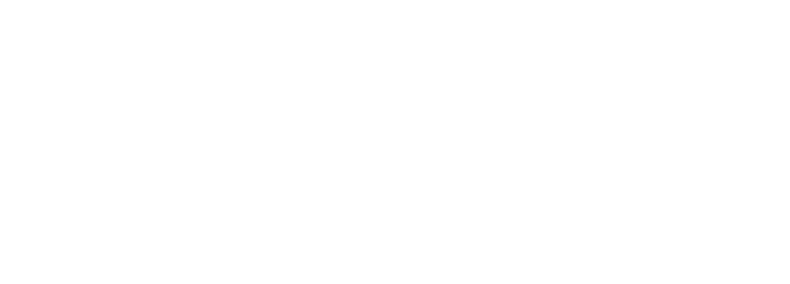
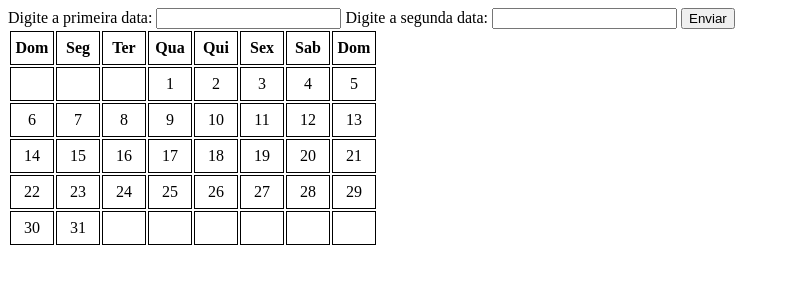
Before and after one commit to ariellyr/intermediario1, a plain HTML site: page index.html in a window 1280 px wide. Shown: the whole page, without its empty margins (0-790 px from the left). Drawn offline with Linux system fonts and the light colour scheme.

Commit message:
intermediario1

```diff
--- a/index.html
+++ b/index.html
@@ -4,8 +4,81 @@
     <meta charset="UTF-8">
     <meta name="viewport" content="width=device-width, initial-scale=1.0">
     <title>Intermediario1</title>
+    <link rel="stylesheet" href="style.css">
 </head>
 <body>
+    <label for="">Digite a primeira data: </label>
+    <input type="number" name="data1" id="data1">
+    <label for="">Digite a segunda data: </label>
+    <input type="number" name="data2" id="data2">
+    <button id="enviar">Enviar</button>
 
+    <table class="calendar">
+        <thead>
+          <tr>
+            <th>Dom</th>
+            <th>Seg</th>
+            <th>Ter</th>
+            <th>Qua</th>
+            <th>Qui</th>
+            <th>Sex</th>
+            <th>Sab</th>
+            <th>Dom</th>
+          </tr>
+        </thead>
+        <tbody>
+          <tr>
+            <td></td>
+            <td></td>
+            <td></td>
+            <td>1</td>
+            <td>2</td>
+            <td>3</td>
+            <td>4</td>
+            <td>5</td>
+          </tr>
+          <tr>
+            <td>6</td>
+            <td>7</td>
+            <td>8</td>
+            <td>9</td>
+            <td>10</td>
+            <td>11</td>
+            <td>12</td>
+            <td>13</td>
+          </tr>
+          <tr>
+            <td>14</td>
+            <td>15</td>
+            <td>16</td>
+            <td>17</td>
+            <td>18</td>
+            <td>19</td>
+            <td>20</td>
+            <td>21</td>
+          </tr>
+          <tr>
+            <td>22</td>
+            <td>23</td>
+            <td>24</td>
+            <td>25</td>
+            <td>26</td>
+            <td>27</td>
+            <td>28</td>
+            <td>29</td>
+          </tr>
+          <tr>
+            <td>30</td>
+            <td>31</td>
+            <td></td>
+            <td></td>
+            <td></td>
+            <td></td>
+            <td></td>
+            <td></td>
+          </tr>
+        </tbody>
+        </table>
+        <script src="script.js"></script>
 </body>
 </html>
--- a/script.js
+++ b/script.js
@@ -0,0 +1,13 @@
+const calendar = document.getElementById ("calendar")
+const data1 = document.getElementById ("data1")
+const data2 = document.getElementById ("data2")
+const enviar = document.getElementById ("enviar")
+const itens = document.querySelectorAll ("td")
+
+enviar.addEventListener('click', function(){
+    for(let i = 0; i< itens.length; i++){
+        if(itens[i].textContent == data1.value || itens[i].textContent == data2.value){
+            itens[i].style.backgroundColor ="pink"
+        }
+    }
+})
--- a/style.css
+++ b/style.css
@@ -0,0 +1,9 @@
+.calendar th, td{
+    border: solid 1px black;
+    width:40px;
+    height: 30px;
+  }
+
+  .calendar{
+    text-align:center;
+  }
```
